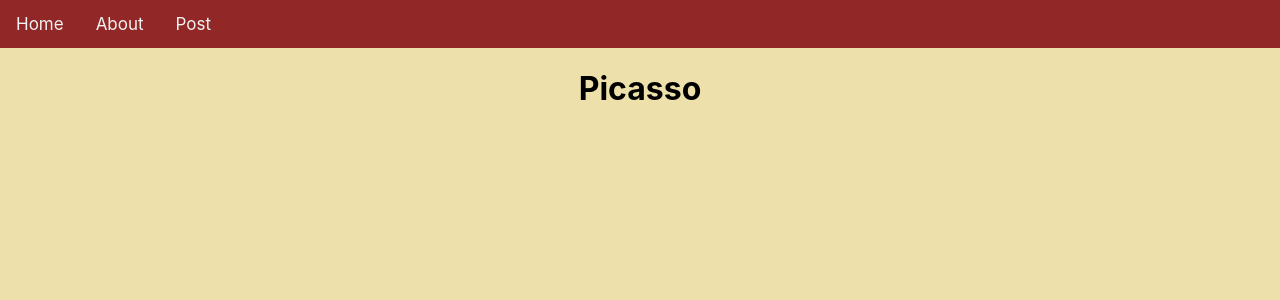
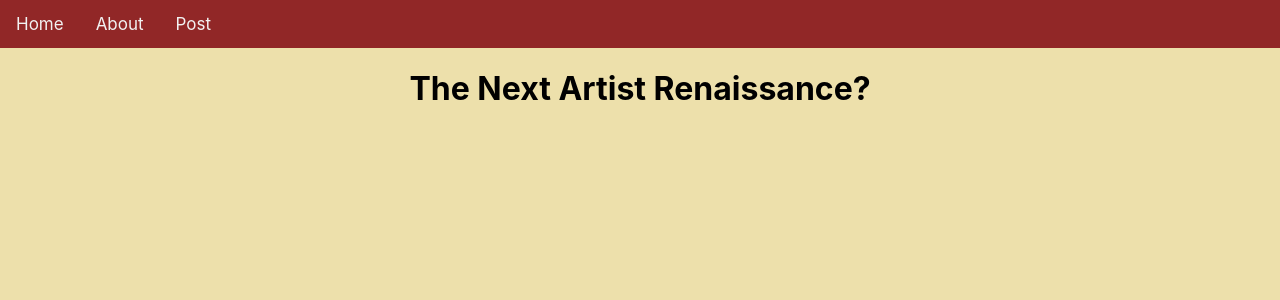
Before and after one commit to SaintJul/Project_2, a React (Create React App) app: page / in a window 1280 px wide. Shown: the top 300 px of the page. Built offline with nearby package versions, Linux system fonts and the light colour scheme.

Commit message:
Routing added. Make animations for routes and components.

```diff
--- a/src/App.css
+++ b/src/App.css
@@ -3,7 +3,7 @@
   background-color: rgb(237, 224, 171)
 }
 
-#home{
+#nav{
   background-color: rgb(145, 39, 39);
   overflow:hidden;
 }
@@ -12,7 +12,7 @@
   color: tomato
 }
 
-#home a{
+#nav a{
   float: left;
   color: #f2f2f2;
   text-align: center;
--- a/src/App.js
+++ b/src/App.js
@@ -1,10 +1,11 @@
 import React,{useState} from 'react'
 import './App.css';
-import Header from './Components/Header'
+import Nav from './Components/Nav'
 import Statement from './Components/Statement'
 import FetchGet from './Components/FetchGet'
 import UserInfo from './Components/UserInfo'
 import {Switch, Route} from "react-router-dom"
+import Home from './Components/Home'
 
 
 
@@ -15,7 +16,7 @@
 
   return (
     <React.Fragment>
-      <Header changePage = {setPage}/>
+      <Nav changePage = {setPage}/>
         <Switch>
           <Route path = "/about">
             <Statement/>
@@ -24,6 +25,9 @@
             <FetchGet/>
             <UserInfo/>
           </Route>
+          <Route exact path = "/">
+            <Home/>
+          </Route>
         </Switch>
     </React.Fragment>
   );
--- a/src/Components/Header.js
+++ /dev/null
@@ -1,23 +0,0 @@
-import React from 'react'
-
-
-function Header({changePage}){
-
-  function handleClick(event){
-    event.preventDefault()
-    changePage(event.target.pathname)
-  }
-
-
-    return(
-      <React.Fragment>
-        <nav id = "home">
-          <a onClick = {handleClick} href  ="/home">Home</a>
-          <a onClick = {handleClick} href = "/about">About</a>
-          <a onClick = {handleClick} href = "/post">Post</a>
-        </nav>
-        <h1>Picasso</h1>
-      </React.Fragment>
-    )
-  }
-  export default Header
--- /dev/null
+++ b/src/Components/Home.js
@@ -0,0 +1,11 @@
+import React from 'react'
+
+function Home(){
+    return(
+        <div id = "home">
+            <h1>The Next Artist Renaissance?</h1>
+        </div>
+    )
+
+}
+export default Home
--- /dev/null
+++ b/src/Components/Nav.js
@@ -0,0 +1,17 @@
+import React from 'react'
+import {NavLink} from 'react-router-dom'
+
+
+function Nav(){
+
+    return(
+      <React.Fragment>
+        <nav id  = "nav">
+          <NavLink exact to = "/">Home</NavLink>
+          <NavLink to = "/about">About</NavLink>
+          <NavLink to = "/post">Post</NavLink>
+        </nav>
+      </React.Fragment>
+    )
+  }
+  export default Nav
```
